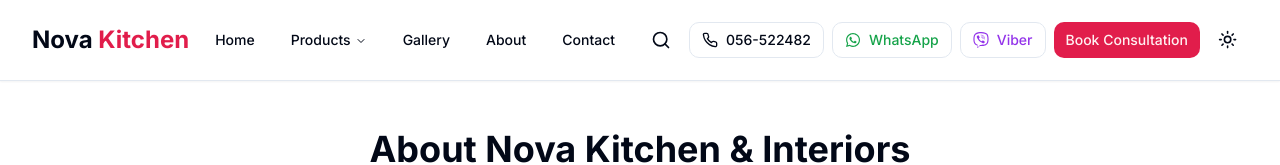
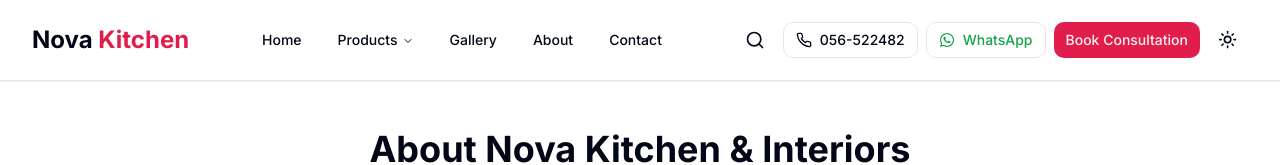
Before and after one commit to codyasbin/Nova-Kitchen-, a Next.js app: page /about in a window 1280 px wide. Shown: the top 165 px of the page. Built offline with nearby package versions, Linux system fonts and the light colour scheme; a web font is replaced by a local one.

Commit message:
viver removed

```diff
--- a/components/layout/Header.tsx
+++ b/components/layout/Header.tsx
@@ -183,11 +183,11 @@
                   <FaWhatsapp className="mr-2 h-4 w-4" /> WhatsApp
                 </Button>
               </a>
-              <a href="viber://chat?number=910000000000" target="_blank" rel="noopener noreferrer">
-                <Button variant="outline" size="sm" className="text-purple-600">
+              {/* <a href="viber://chat?number=9779805868705" target="_blank" rel="noopener noreferrer">
+                <Button variant="outline" size="sm" className="text-purple-600 hover:text-white hover:bg-purple-600">
                   <FaViber className="mr-2 h-4 w-4" /> Viber
                 </Button>
-              </a>
+              </a> */}
               <Link href={"/contact"}>
                 <Button size="sm">Book Consultation</Button>
               </Link>
```
